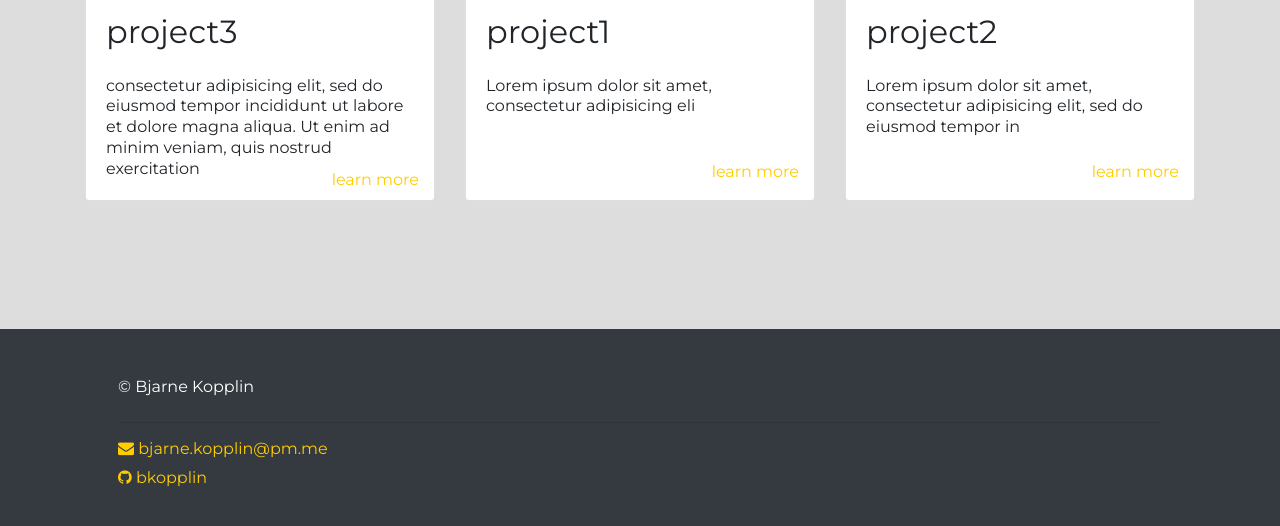
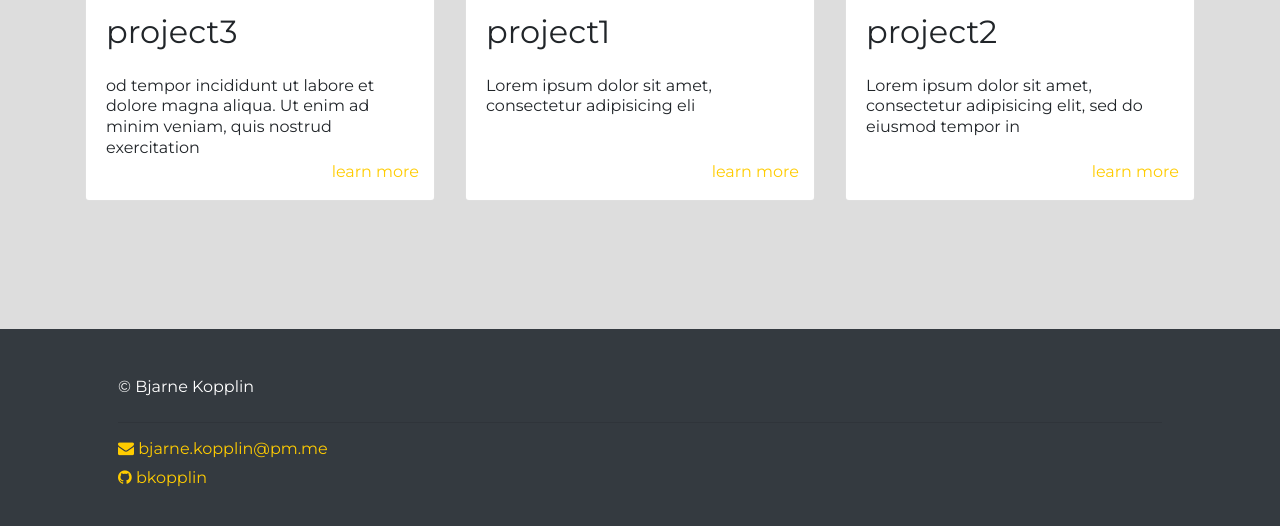
Before and after one commit to bkopplin/bkopplin.github.io, a Jekyll site: the page built from _projects/io.html, in a window 1280 px wide, cut to the strip 1564-2108 px from the top of the page. Shown: the top 526 px of the strip. Built offline with Jekyll 4.4.1, drawn with Linux system fonts in a browser that asks for light colours.

```diff
--- a/_projects/io.html
+++ b/_projects/io.html
@@ -6,7 +6,7 @@
 link-title: "see on github"
 link-icon: "github"
 img: "https://picsum.photos/1000/700?image=96"
-description: "consectetur adipisicing elit, sed do eiusmod tempor incididunt ut labore et dolore magna aliqua. Ut enim ad minim veniam, quis nostrud exercitation"
+description: "od tempor incididunt ut labore et dolore magna aliqua. Ut enim ad minim veniam, quis nostrud exercitation"
 ---
 
 <p>Lorem ipsum dolor sit amet, consectetur adipisicing elit, sed do eiusmod tempor incididunt ut labore et dolore magna aliqua. Ut enim ad minim veniam, quis nostrud exercitation ullamco laboris nisi ut aliquip ex ea commodo consequat. Duis aute irure dolor in reprehenderit in voluptate velit esse cillum dolore eu fugiat nulla pariatur. Excepteur sint occaecat cupidatat non proident, sunt in culpa qui officia deserunt mollit anim id est laborum.</p>
--- a/css/style.css
+++ b/css/style.css
@@ -114,7 +114,7 @@
   font-size: 12pt;
   line-height: 1.3em;
   padding-bottom: 0.5em;
-  text-align: left;
+  text-align: justify;
 }
 
 a {
@@ -190,7 +190,7 @@
 
 }
 .card-text {
-
+  text-align: left;
 }
 .card-link {
   position: absolute;
```
Also changed, not shown: 8 other files.
